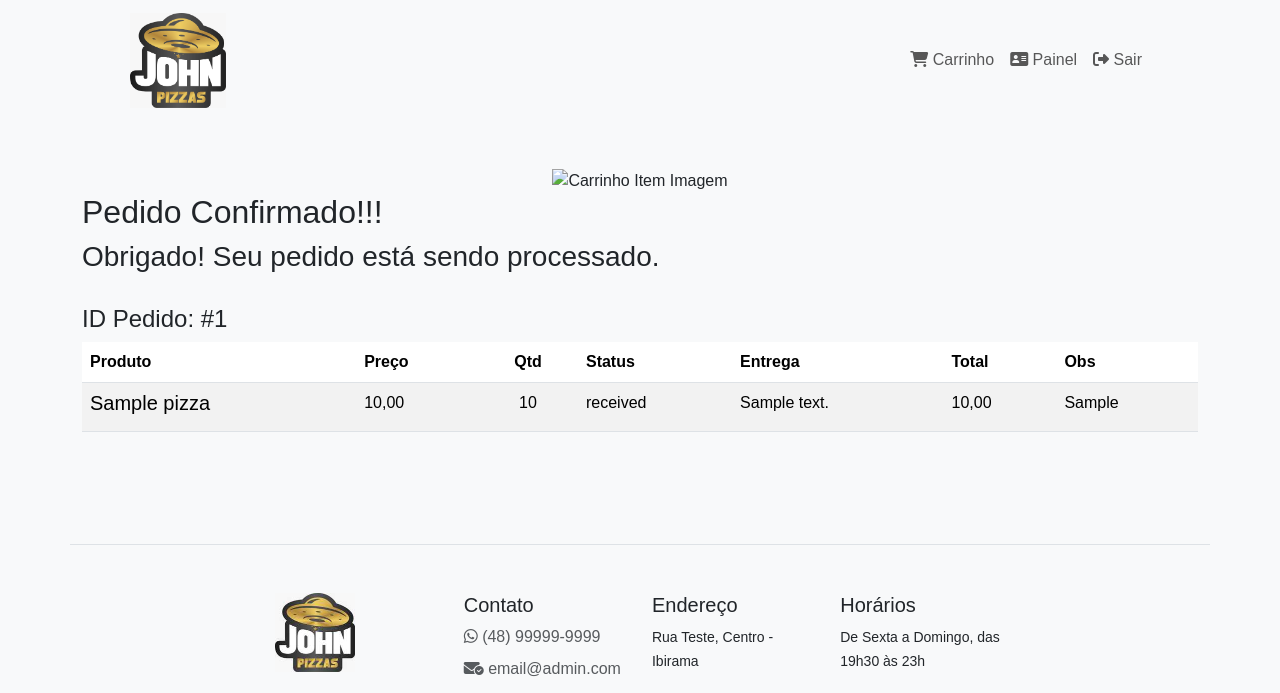
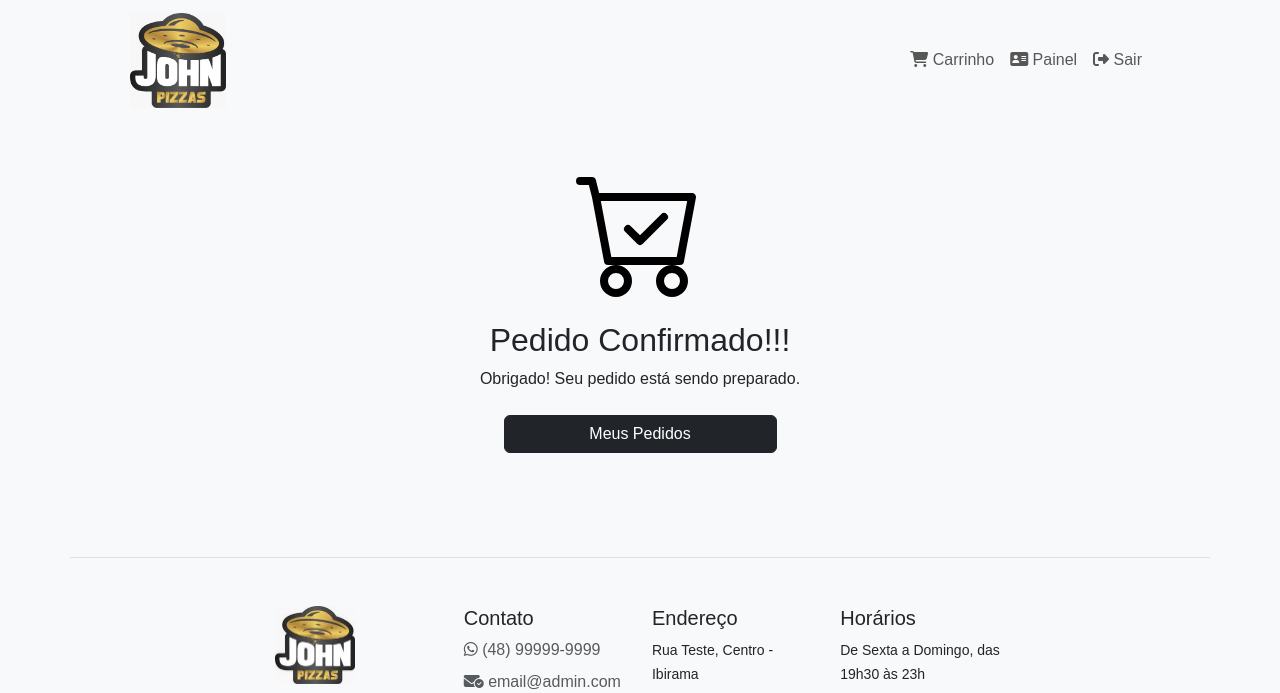
Before and after one commit to diegobers/john-pizzas, a Django app: page /order-confirmation/ in a window 1280 px wide. Shown: the top 693 px of the page. Run offline with Django 5.2, Linux system fonts and the light colour scheme; a user stored in the database is signed in; tables that the repository leaves empty hold one stand-in row (values such as "Sample post"); some libraries are stand-ins or nearby versions.

Commit message:
update order confirm template

```diff
--- a/templates/store/order.html
+++ b/templates/store/order.html
@@ -1,6 +1,6 @@
 {% extends 'layouts/base.html' %}
 
-{% load grid_tags %}
+{% load grid_tags static %}
 
 {% block title %}Pedido Confirmado{% endblock %}
 
@@ -11,40 +11,14 @@
   {% container %}
     {% row 'justify-content-center' %}
       {% col 'col-12 col-md-10 col-lg-8 col-xl-6 text-center' %}
-        <!-- Img -->
-        <img class="img-fluid" src="{{ order_items.pizza.photo_main.url }}" width="128" height="128" alt="Carrinho Item Imagem">
+        <!-- Img SVG -->
+        <img src="{% static 'icons/cart-check.svg' %}" width="128" height="128" alt="Pedido Confirmado" class="img-fluid" >
+
+        <h2 class="mt-4 mb-2">Pedido Confirmado!!!</h2>
+        <p>Obrigado! Seu pedido está sendo preparado.</p>
+        <a class="btn btn-dark w-50 my-2" href="{% url 'accounts:view_profile' %}">Meus Pedidos</a>
       {% endcol %}
     {% endrow %}
-
-    <h2>Pedido Confirmado!!!</h2>
-    <h3>Obrigado! Seu pedido está sendo processado.</h3> <br/>
-    <h4>ID Pedido: #{{ order.id }} </h4>
-    <div class="table-responsive">
-      <table class="table table-striped">
-        <thead>
-        <tr>
-          <th>Produto</th>
-          <th>Preço</th>
-          <th colspan="1" class="text-center">Qtd</th>
-          <th>Status</th>
-          <th>Entrega</th>
-          <th>Total</th>
-          <th>Obs</th>
-        </tr>
-        </thead>
-        {% for item in order_items %}
-          <tr>
-            <td><h5>{{ item.pizza.name }}</h5></td>
-            <td>{{ item.pizza.price }}</td>
-            <td class="text-center" width="100">{{ item.quantity }}</td>
-            <td>{{ item.order.status }}</td>
-            <td>{{ item.order.shipping_address }}</td>
-            <td>{{ item.order.total }}</td>
-            <td>{{ item.order.observation }}</td>
-          </tr>
-        {% endfor %}
-      </table>
-    </div>
   {% endcontainer %}
 </section>
 {% endblock content %}
```
Also changed, not shown: static/icons/cart-check.svg (added).
